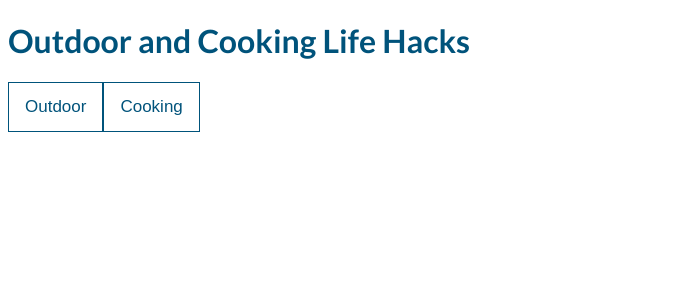
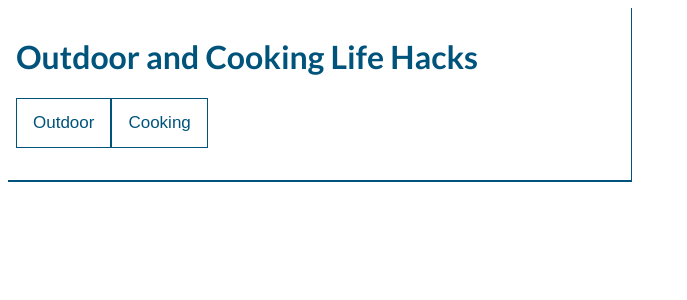
Before and after one commit to hazeoscar/lifeHacks, an Angular app: page / in a window 1280 px wide. Shown: the top 300 px of the page, without its empty margins (0-687 px from the left). Built offline with nearby package versions, Linux system fonts and the light colour scheme.

Commit message:
changes to css file

```diff
--- a/src/app/outdoor/outdoor.component.css
+++ b/src/app/outdoor/outdoor.component.css
@@ -3,6 +3,12 @@
 .lifehacks{
     font-family: 'Lato', sans-serif;
     color:#00537b;
+    border-bottom:2px solid #00537b;
+    border-right: 1px solid #00537b;
+    padding:0.5em;
+    padding-bottom:2em;
+    width:48%;
+    float:left;
 }
 
 /* Style the tab */
@@ -10,6 +16,10 @@
     font-family: 'Lato', sans-serif;
     overflow: hidden;
     background-color: #fff;
+    margin: 0 auto;
+}
+h2 {
+    text-align:center;
 }
 
 /* Style the buttons inside the tab */
```
Lines whose indentation alone changed are shown as unchanged.
